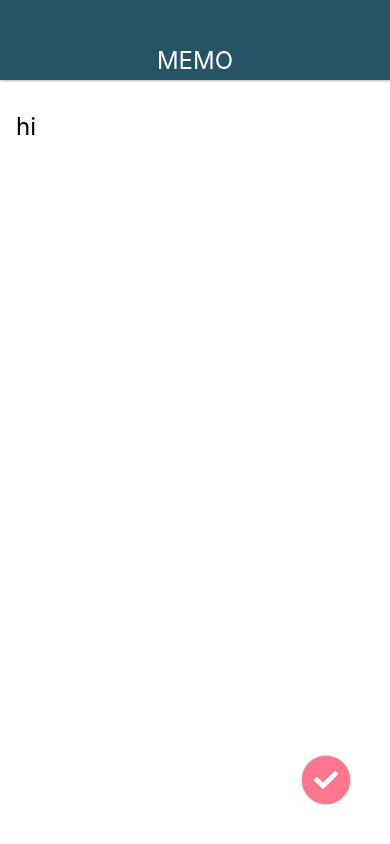
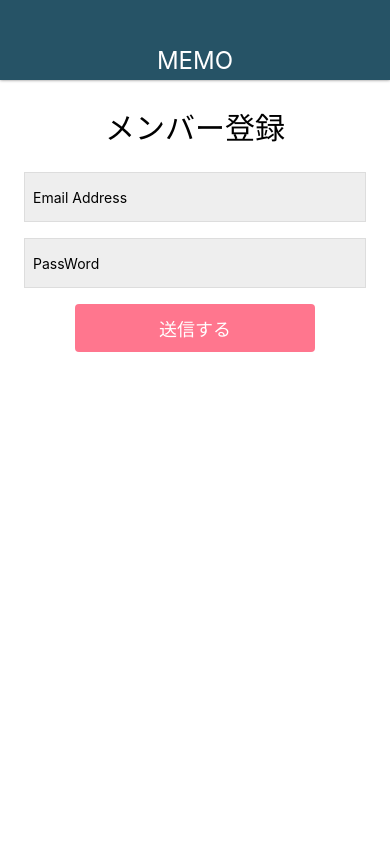
Before and after one commit to nkento428/MemoApp, a React Native app: screen / in a window 390 px wide. Built offline with nearby package versions, Linux system fonts and the light colour scheme.

Commit message:
Create SignupScreen LoginScreen

```diff
--- a/App.js
+++ b/App.js
@@ -2,13 +2,13 @@
 import { StyleSheet, View } from 'react-native';
 
 import Appbar from './src/components/Appbar';
-import MemoEditScreen from './src/screens/MemoEditScreen';
+import SignupScreen from './src/screens/SignupScreen';
 
 export default function App() {
   return (
     <View style={styles.container}>
       <Appbar>MEMO</Appbar>
-      <MemoEditScreen />
+      <SignupScreen />
     </View>
   );
 }
--- /dev/null
+++ b/src/screens/SignupScreen.js
@@ -0,0 +1,56 @@
+import React from 'react';
+import { StyleSheet, View, Text, TextInput, TouchableHighlight } from 'react-native';
+
+class SignupScreen extends React.Component {
+  render() {
+    return (
+      <View style={styles.container}>
+        <Text style={styles.title}>
+          メンバー登録
+        </Text>
+        <TextInput style={styles.input} value="Email Address" />
+        <TextInput style={styles.input} value="PassWord" />
+        <TouchableHighlight style={styles.button} onPress={() => {}} underlayColor="#C70F66">
+          <Text style={styles.buttonTitle}>送信する</Text>
+        </TouchableHighlight>
+      </View>
+    );
+  }
+}
+
+const styles = StyleSheet.create({
+  container: {
+    flex: 1,
+    width: '100%',
+    padding: 24,
+    backgroundColor: '#fff',
+  },
+  input: {
+    backgroundColor: '#eee',
+    height: 50,
+    marginBottom: 16,
+    borderWidth: 1,
+    borderColor: '#DDD',
+    padding: 8,
+  },
+  title: {
+    fontSize: 30,
+    alignSelf: 'center',
+    marginBottom: 24,
+  },
+  button: {
+    backgroundColor: '#ff768e',
+    height: 48,
+    borderRadius: 4,
+    justifyContent: 'center',
+    alignItems: 'center',
+    width: '70%',
+    alignSelf: 'center',
+  },
+  buttonTitle: {
+    color: '#fff',
+    fontSize: 18,
+  },
+});
+
+export default SignupScreen;
```
Also changed, not shown: src/screens/LoginScreen.js (added, +56 -0 lines).
